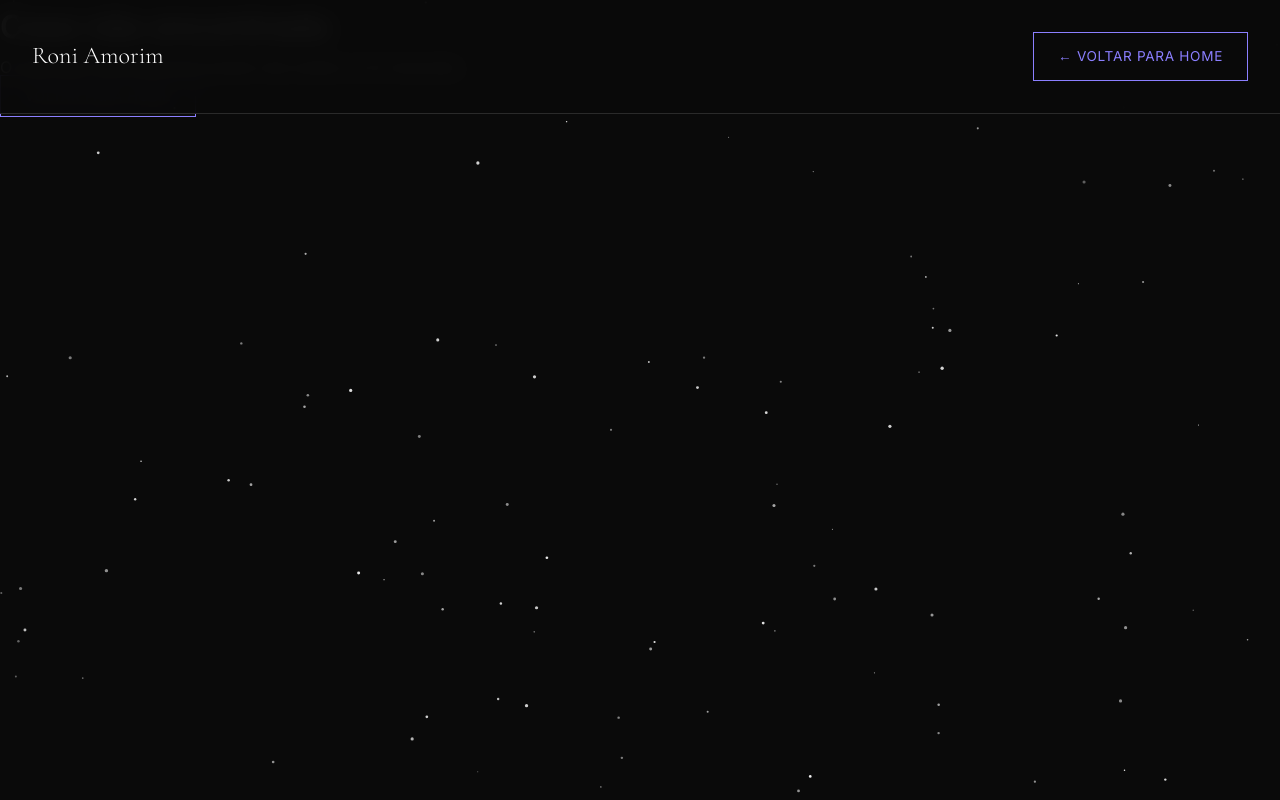
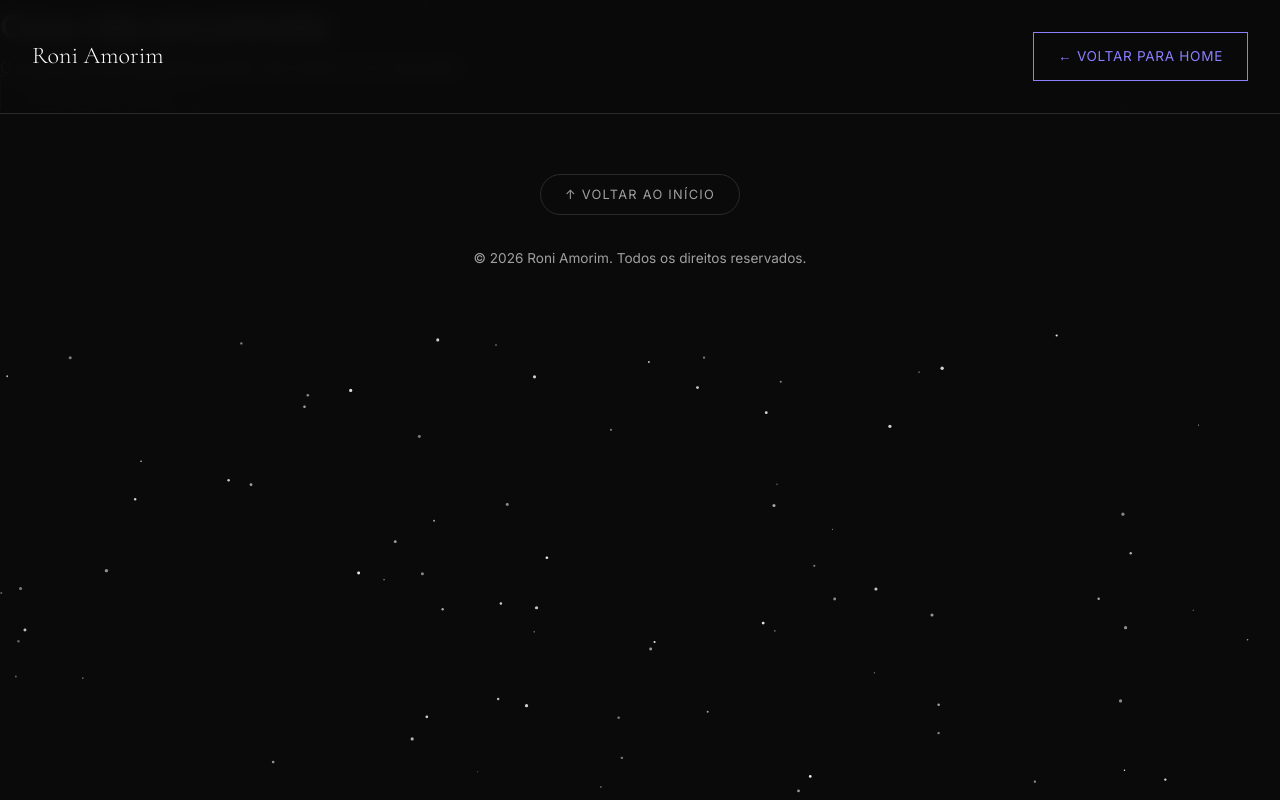
Before and after one commit to ronisdamorim-web/portfolio-roni, a website: page case.html in a window 1280 px wide. Drawn offline with nearby package versions, Linux system fonts and the light colour scheme.

Commit message:
Add back-to-top button to index and case pages

```diff
--- a/case.html
+++ b/case.html
@@ -369,6 +369,42 @@
             line-height: 1.2;
             color: var(--text-primary);
         }
+
+        /* Footer */
+        footer {
+            padding: 4rem 2rem;
+            text-align: center;
+            border-top: 1px solid var(--border);
+            color: var(--text-secondary);
+            font-size: 0.85rem;
+            position: relative;
+            z-index: 10;
+            display: flex;
+            flex-direction: column;
+            align-items: center;
+            gap: 2rem;
+            background: var(--bg-primary);
+        }
+
+        .back-to-top {
+            background: transparent;
+            border: 1px solid var(--border);
+            color: var(--text-secondary);
+            padding: 0.75rem 1.5rem;
+            font-family: 'Inter', sans-serif;
+            font-size: 0.8rem;
+            text-transform: uppercase;
+            letter-spacing: 0.1em;
+            cursor: pointer;
+            transition: all 0.3s ease;
+            border-radius: 100px;
+        }
+
+        .back-to-top:hover {
+            border-color: var(--accent);
+            color: var(--accent);
+            transform: translateY(-3px);
+        }
     </style>
     <script src="assets/js/db.js"></script>
 </head>
@@ -388,6 +424,16 @@
     </nav>
 
     <div id="caseContainer"></div>
+
+    <!-- Footer -->
+    <footer>
+        <button id="backToTop" class="back-to-top">
+            ↑ Voltar ao início
+        </button>
+        <p>© 2026 Roni Amorim. Todos os direitos reservados.</p>
+    </footer>
+
+    <!-- ✅ DB OFICIAL PUBLICADO PELO CMS -->
 
     <script>
         // Starfield
@@ -660,6 +706,17 @@
             }
         });
 
+        // Back to Top Logic
+        const backToTopBtn = document.getElementById('backToTop');
+        if (backToTopBtn) {
+            backToTopBtn.addEventListener('click', () => {
+                window.scrollTo({
+                    top: 0,
+                    behavior: 'smooth'
+                });
+            });
+        }
+
         loadCase();
     </script>
 </body>
```
Also changed, not shown: index.html (+38 -0 lines), assets/js/db.js.
